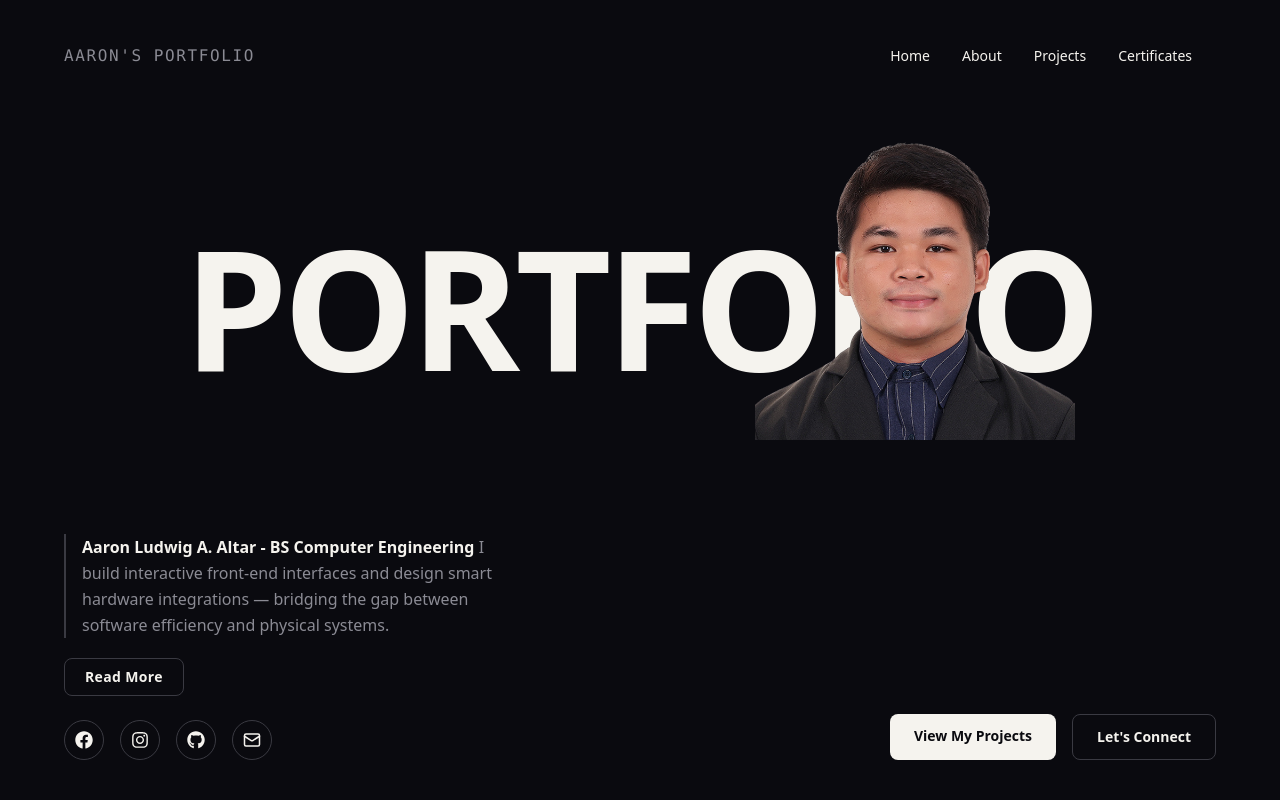
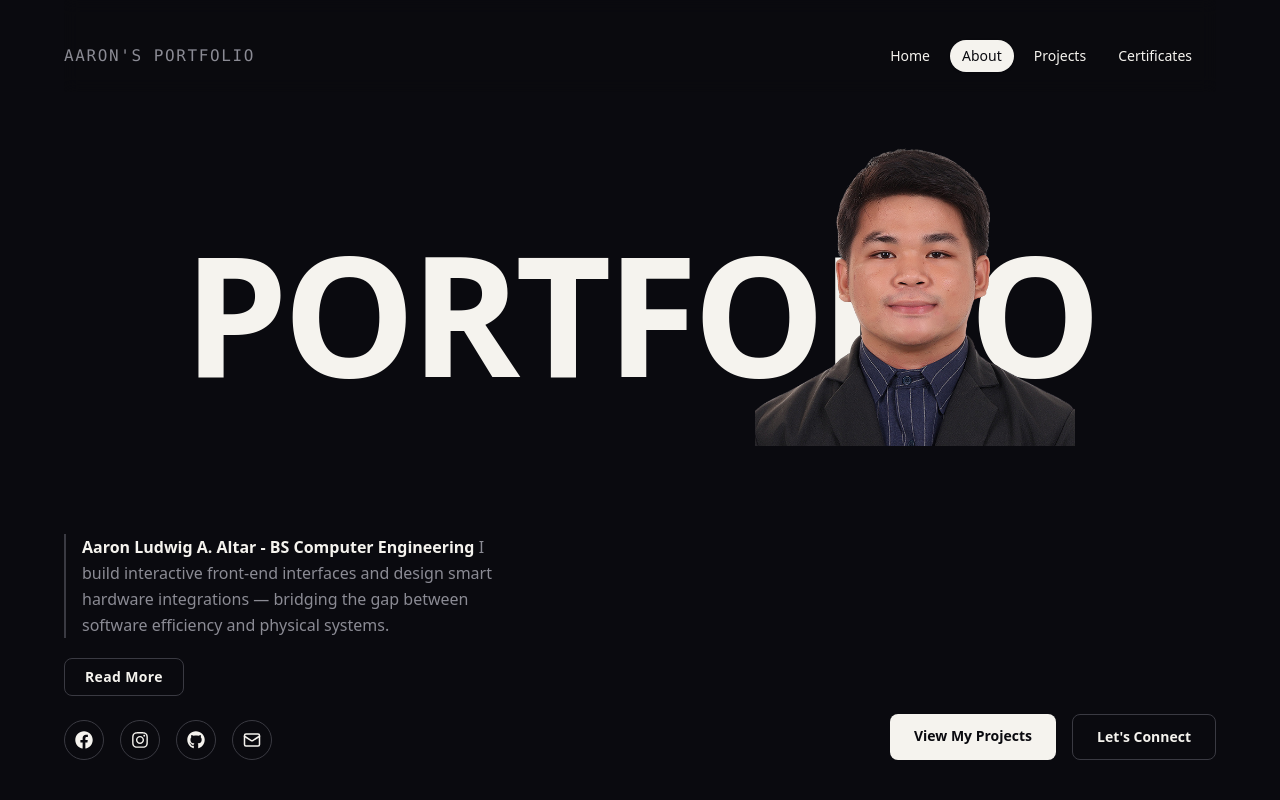
Before and after one commit to eronzxc/ALTAR-PORTFOLIO-WEBSITE, a React (Vite) app: page / in a window 1280 px wide. Shown: the top 800 px of the page. Built offline with nearby package versions, Linux system fonts and the light colour scheme.

Commit message:
made the top bar sticky and added active section highlight

```diff
--- a/src/components/Hero.jsx
+++ b/src/components/Hero.jsx
@@ -1,4 +1,4 @@
-import React from 'react';
+import React, { useEffect, useState } from 'react';
 import { motion } from 'framer-motion';
 import { FaFacebook, FaInstagram, FaGithub } from 'react-icons/fa';
 import { Mail } from 'lucide-react';
@@ -6,12 +6,35 @@ import profilePic from '../assets/profile.png';
 
 function Hero() {
   const navItems = ['Home', 'About', 'Projects', 'Certificates'];
+  const [activeSection, setActiveSection] = useState('home');
+
+  useEffect(() => {
+    const sections = ['home', 'about', 'projects', 'certificates'];
+
+    const observer = new IntersectionObserver(
+      (entries) => {
+        entries.forEach((entry) => {
+          if (entry.isIntersecting) {
+            setActiveSection(entry.target.id);
+          }
+        });
+      },
+      { threshold: 0.4 }
+    );
+
+    sections.forEach((id) => {
+      const element = document.getElementById(id);
+      if (element) observer.observe(element);
+    });
+
+    return () => observer.disconnect();
+  }, []);
 
   return (
     <section className="min-h-screen flex flex-col bg-[#0a0a0f] text-[#f5f3ee] px-6 md:px-16 relative overflow-hidden">
 
       {/* Top header with label and navigation */}
-      <div className="relative z-30 pt-6 md:pt-8 overflow-hidden">
+      <div className="sticky top-0 z-40 pt-6 md:pt-8 pb-3 bg-[#0a0a0f]/90 backdrop-blur-sm">
         <div className="flex flex-col gap-4 md:flex-row md:items-center md:justify-between">
           <motion.p
             initial={{ x: -40, opacity: 0 }}
@@ -26,15 +49,24 @@ function Hero() {
             aria-label="Top navigation"
             className="flex flex-wrap items-center gap-2 rounded-full bg-transparent px-3 py-2"
           >
-            {navItems.map((item) => (
-              <a
-                key={item}
-                href={item === 'Home' ? '#home' : `#${item.toLowerCase()}`}
-                className="px-3 py-1.5 text-sm font-medium text-[#f5f3ee] rounded-full transition-all duration-200 hover:bg-[#16161c] hover:text-white"
-              >
-                {item}
-              </a>
-            ))}
+            {navItems.map((item) => {
+              const sectionId = item === 'Home' ? 'home' : item.toLowerCase();
+              const isActive = activeSection === sectionId;
+
+              return (
+                <a
+                  key={item}
+                  href={`#${sectionId}`}
+                  className={`px-3 py-1.5 text-sm font-medium rounded-full transition-all duration-200 ${
+                    isActive
+                      ? 'bg-[#f5f3ee] text-[#0a0a0f] shadow-sm'
+                      : 'text-[#f5f3ee] hover:bg-[#16161c] hover:text-white'
+                  }`}
+                >
+                  {item}
+                </a>
+              );
+            })}
           </nav>
         </div>
       </div>
```
